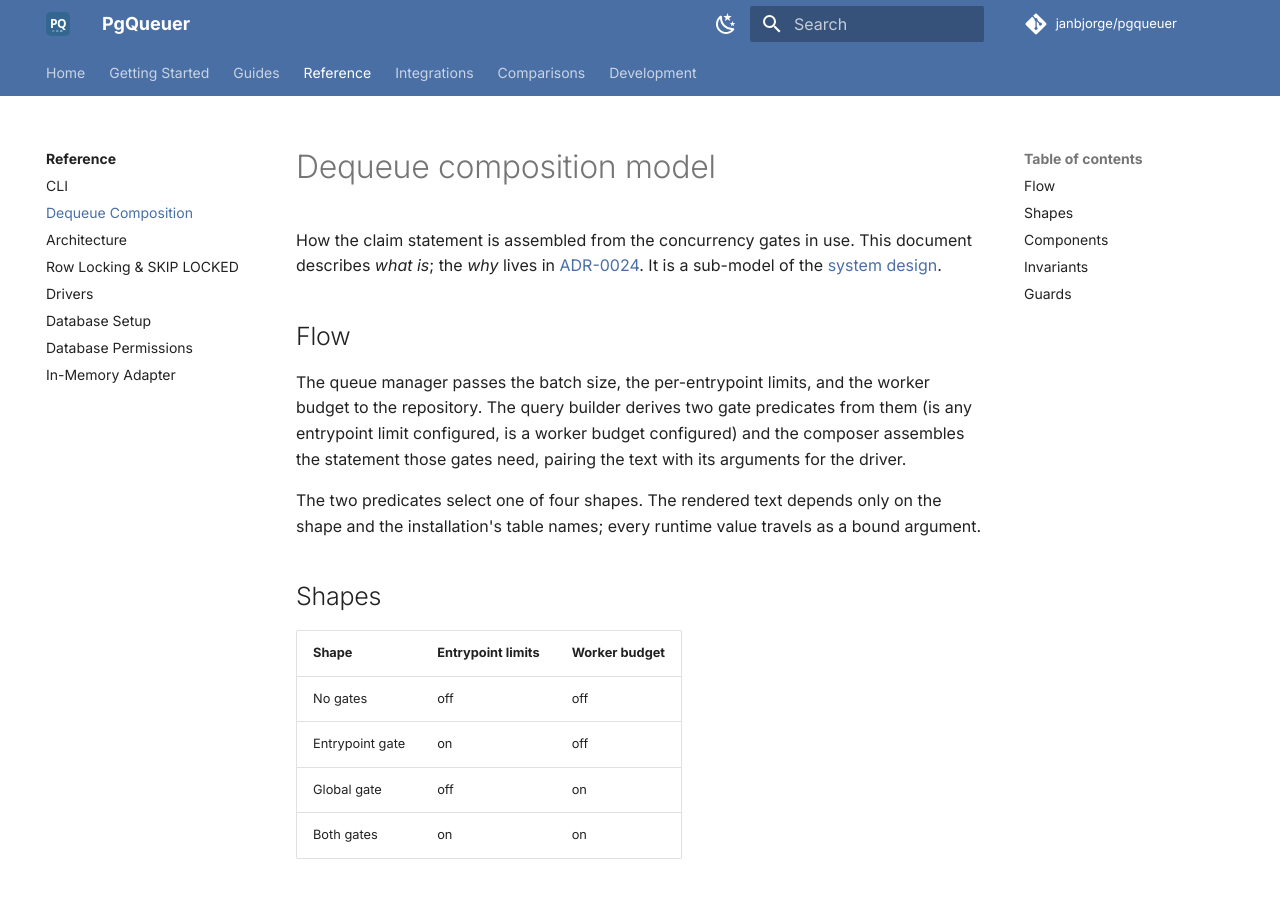
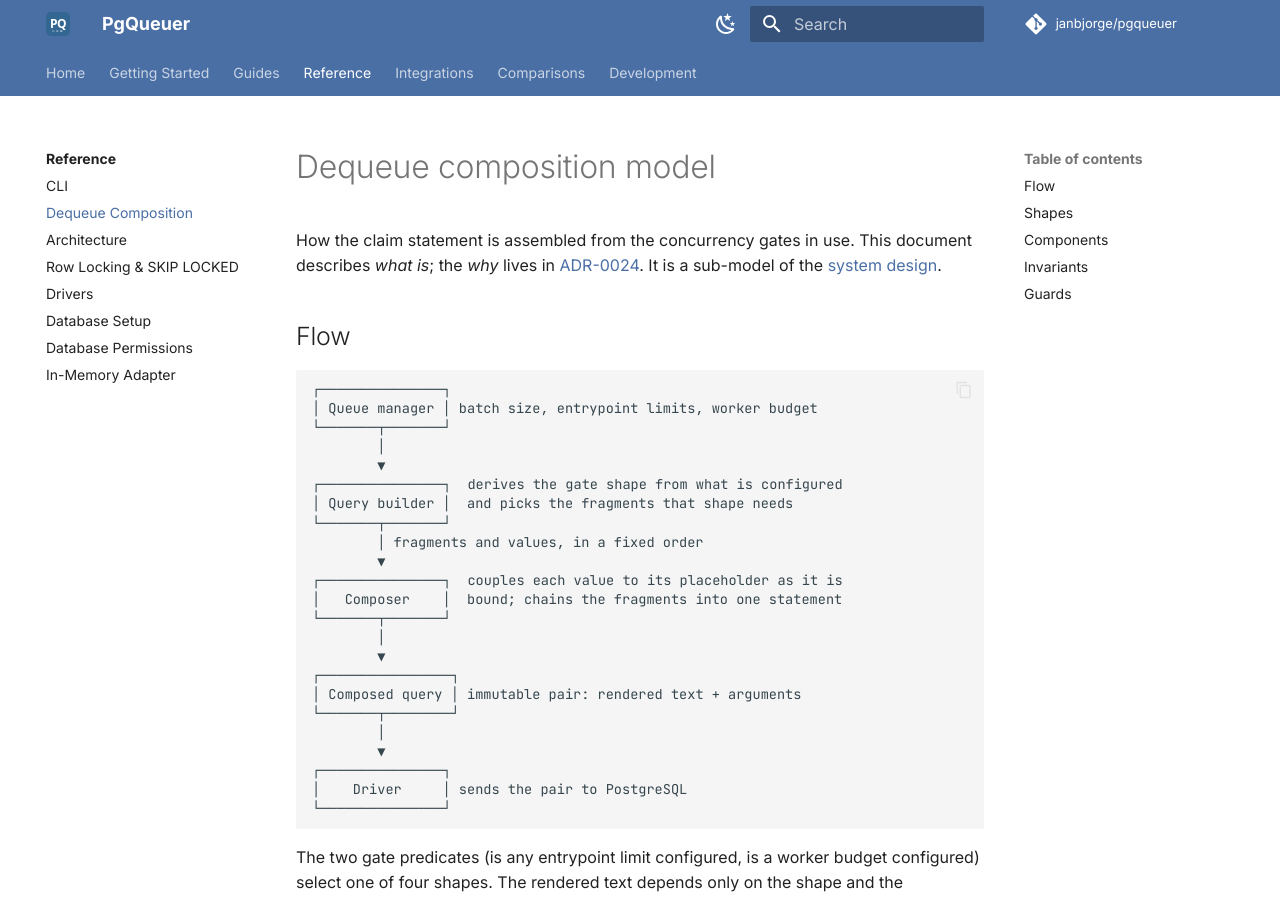
Before and after one commit to janbjorge/pgqueuer, an MkDocs documentation site: the page built from docs/design/dequeue-composition.md, in a window 1280 px wide and 900 px high. Built offline with MkDocs 1.6.1 and Material for MkDocs 9.7.7, drawn with Linux system fonts in a browser that asks for light colours; comment, search, counter and statistics services are not loaded; some of the changed text lies outside the part shown.

Commit message:
docs: draw the composition flow as a diagram

````diff
--- a/docs/design/dequeue-composition.md
+++ b/docs/design/dequeue-composition.md
@@ -7,13 +7,34 @@ a sub-model of the [system design](README.md).
 
 ## Flow
 
-The queue manager passes the batch size, the per-entrypoint limits,
-and the worker budget to the repository. The query builder derives two
-gate predicates from them (is any entrypoint limit configured, is a
-worker budget configured) and the composer assembles the statement
-those gates need, pairing the text with its arguments for the driver.
+```
+┌───────────────┐
+│ Queue manager │ batch size, entrypoint limits, worker budget
+└───────┬───────┘
+        │
+        ▼
+┌───────────────┐  derives the gate shape from what is configured
+│ Query builder │  and picks the fragments that shape needs
+└───────┬───────┘
+        │ fragments and values, in a fixed order
+        ▼
+┌───────────────┐  couples each value to its placeholder as it is
+│   Composer    │  bound; chains the fragments into one statement
+└───────┬───────┘
+        │
+        ▼
+┌────────────────┐
+│ Composed query │ immutable pair: rendered text + arguments
+└───────┬────────┘
+        │
+        ▼
+┌───────────────┐
+│    Driver     │ sends the pair to PostgreSQL
+└───────────────┘
+```
 
-The two predicates select one of four shapes. The rendered text
+The two gate predicates (is any entrypoint limit configured, is a
+worker budget configured) select one of four shapes. The rendered text
 depends only on the shape and the installation's table names; every
 runtime value travels as a bound argument.
 
````
